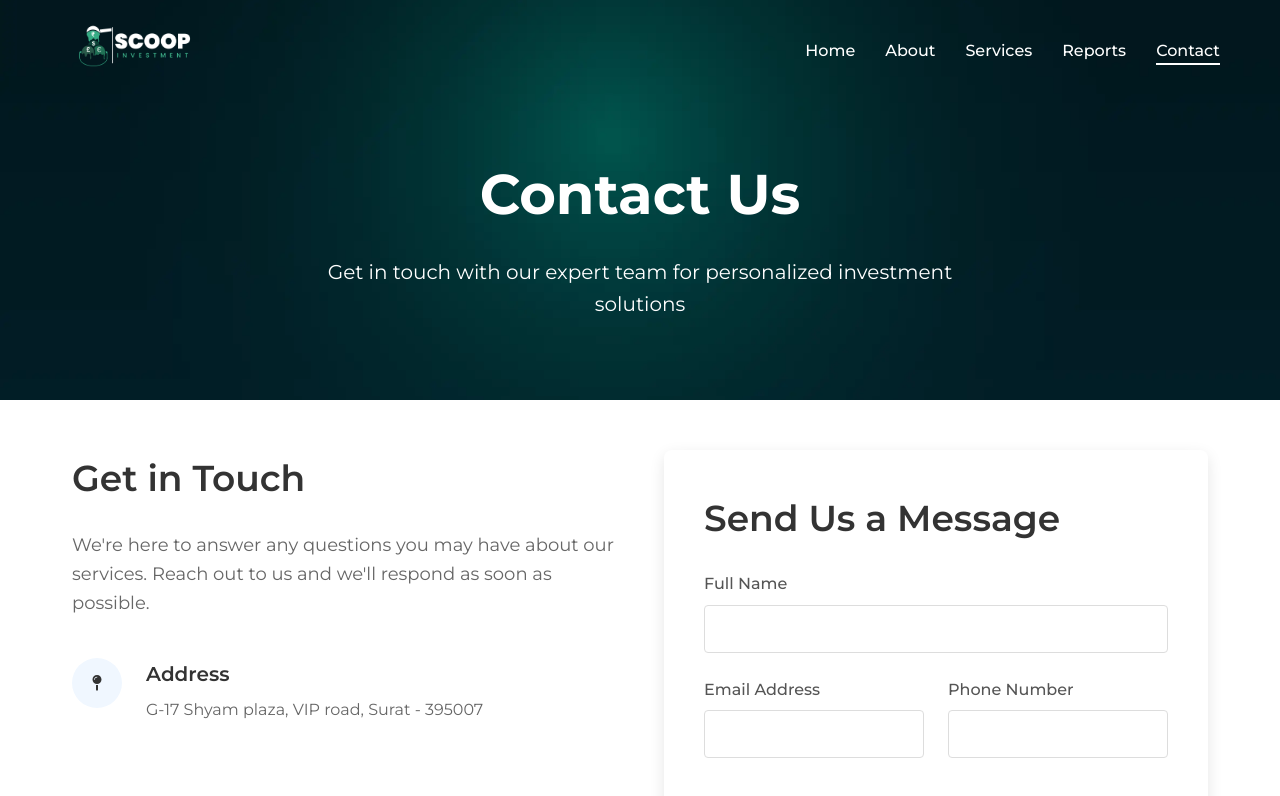
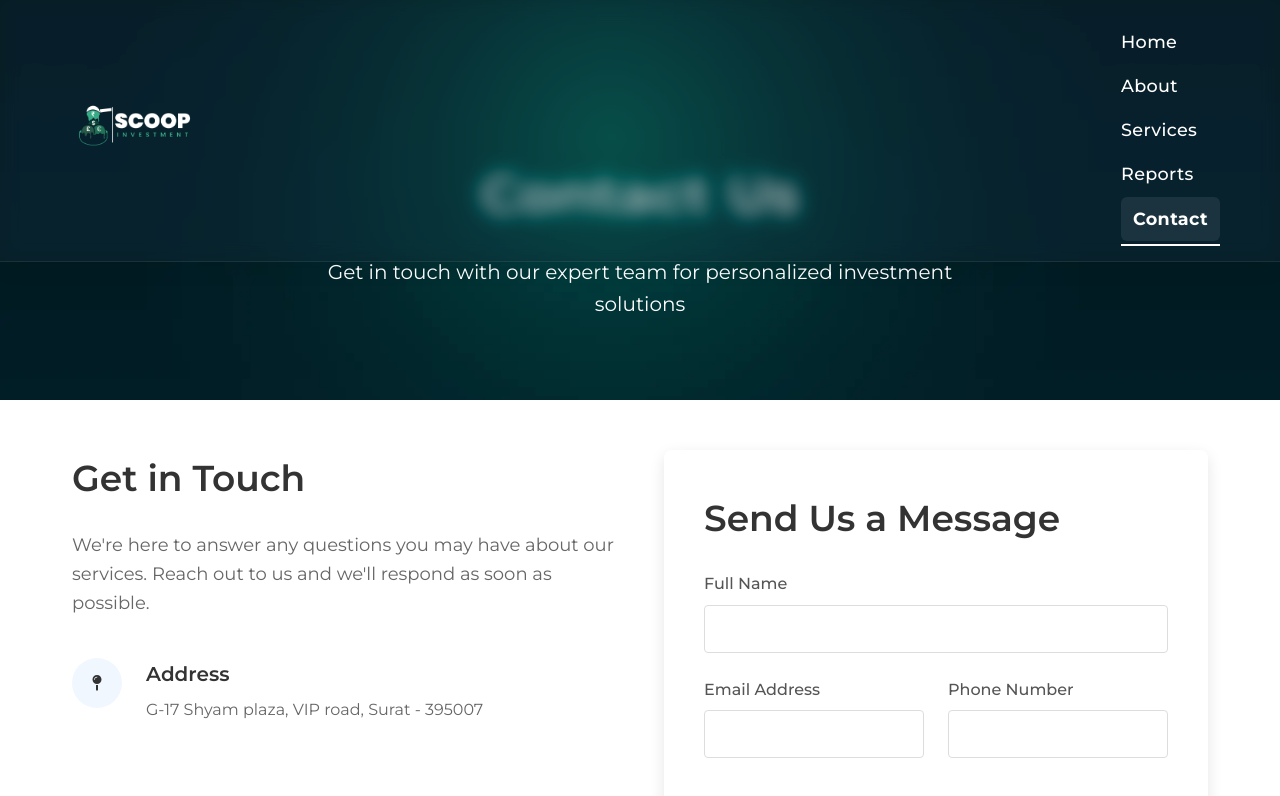
Before and after one commit to masterBranchDevs/ascent, a Next.js app: page /contact in a window 1280 px wide. Shown: the top 796 px of the page. Built offline with nearby package versions, Linux system fonts and the light colour scheme.

Commit message:
feat: enhance navbar with mobile overlay, social links, and no-scroll functionality

```diff
--- a/src/components/Navbar.module.scss
+++ b/src/components/Navbar.module.scss
@@ -1,3 +1,8 @@
+body.no-scroll {
+  overflow: hidden !important;
+  width: 100vw;
+}
+
 .navbar {
   position: fixed;
   top: 0;
@@ -17,6 +22,15 @@
     padding: 10px 0;
     box-shadow: 0 2px 10px rgba(0, 0, 0, 0.1);
   }
+}
+
+// Enhance navbar glassy look
+.navbar {
+  background: rgba(20, 40, 50, 0.35);
+  backdrop-filter: blur(10px) saturate(180%);
+  -webkit-backdrop-filter: blur(10px) saturate(180%);
+  border-bottom: 1px solid rgba(255,255,255,0.08);
+  box-shadow: 0 4px 24px rgba(0,0,0,0.07);
 }
 
 
@@ -67,6 +81,174 @@
   }
 }
 
+.desktopNavItems, .mobileNavItems {
+  list-style: none;
+  padding: 0;
+  margin: 0;
+
+  li {
+    margin-left: 30px;
+    margin-bottom: 0;
+    @media (max-width: 768px) {
+      margin-left: 0;
+      margin-bottom: 24px;
+    }
+
+    a {
+      color: var(--light-text);
+      text-decoration: none;
+      font-weight: 500;
+      position: relative;
+      transition: all 0.3s ease;
+      font-size: 1.1rem;
+      letter-spacing: 0.02em;
+      padding: 8px 0;
+      display: inline-block;
+
+      &::after {
+        content: '';
+        position: absolute;
+        bottom: -5px;
+        left: 0;
+        width: 0;
+        height: 2px;
+        background-color: var(--accent-color);
+        transition: all 0.3s ease;
+      }
+
+      &:hover::after,
+      &.active::after {
+        width: 100%;
+      }
+    }
+  }
+}
+
+.overlay {
+  position: fixed;
+  top: 0;
+  left: 0;
+  width: 100vw;
+  height: 100vh;
+  background: var(--primary-color);
+  z-index: 2000;
+  display: flex;
+  flex-direction: column;
+  justify-content: flex-start;
+  align-items: stretch;
+  opacity: 0;
+  pointer-events: none;
+  transition: opacity 0.4s cubic-bezier(0.4,0,0.2,1);
+}
+
+.overlay.open {
+  opacity: 1;
+  pointer-events: auto;
+}
+
+.mobileHeader {
+  width: 100%;
+  display: flex;
+  align-items: center;
+  justify-content: space-between;
+  padding: 24px 28px 0 28px;
+}
+
+.mobileHeader .logo {
+  width: 140px;
+  display: flex;
+  align-items: center;
+}
+
+.closeButton {
+  background: none;
+  border: none;
+  color: var(--accent-color);
+  font-size: 2.2rem;
+  cursor: pointer;
+  z-index: 2200;
+  border-radius: 50%;
+  width: 44px;
+  height: 44px;
+  display: flex;
+  align-items: center;
+  justify-content: center;
+  transition: background 0.2s;
+  &:hover {
+    background: rgba(255,255,255,0.12);
+  }
+}
+
+.mobileNavItems {
+  width: 100%;
+  margin-top: 40px;
+  display: flex;
+  flex-direction: column;
+  align-items: center;
+  gap: 20px;
+  list-style: none;
+  transform: translateX(-100%);
+  opacity: 0;
+  transition: transform 0.4s cubic-bezier(0.4,0,0.2,1), opacity 0.4s cubic-bezier(0.4,0,0.2,1);
+}
+
+.mobileNavItems.open {
+  transform: translateX(0);
+  opacity: 1;
+}
+
+.mobileNavItems li a {
+  font-size: 1.15rem;
+  font-weight: 600;
+  color: var(--light-text);
+  text-decoration: none;
+  letter-spacing: 0.01em;
+  transition: color 0.2s;
+  padding: 6px 10px 4px 10px;
+  border-radius: 0;
+  display: block;
+}
+
+.mobileNavItems li a.active,
+.mobileNavItems li a:hover {
+  color: var(--accent-color);
+  background: none;
+}
+
+.mobileFooter {
+  width: 100%;
+  margin-top: auto;
+  padding: 32px 0 18px 0;
+  display: flex;
+  flex-direction: column;
+  align-items: center;
+  gap: 16px;
+}
+
+.socials {
+  display: flex;
+  gap: 24px;
+  justify-content: center;
+  align-items: center;
+}
+
+.socials a {
+  color: var(--light-text);
+  font-size: 1.7rem;
+  transition: color 0.2s;
+}
+
+.socials a:hover {
+  color: var(--accent-color);
+}
+
+.copyright {
+  color: var(--light-text);
+  font-size: 0.95rem;
+  opacity: 0.7;
+  text-align: center;
+}
+
 .mobileToggle {
   display: none;
   flex-direction: column;
@@ -110,11 +292,25 @@
   }
 }
 
+.desktopNavItems a.active,
+.mobileNavItems a.active {
+  color: var(--accent-color);
+  font-weight: 700;
+  background: rgba(255,255,255,0.08);
+  border-radius: 6px;
+  padding: 8px 12px;
+}
+
 @media (max-width: 768px) {
+  .navItems {
+    display: none;
+  }
+  .desktopNavItems {
+    display: none;
+  }
   .mobileToggle {
     display: flex;
   }
-
   .navItems {
     position: absolute;
     top: 100%;
--- a/src/components/Navbar.tsx
+++ b/src/components/Navbar.tsx
@@ -1,6 +1,6 @@
 "use client";
 
-import { useState, useEffect } from 'react';
+import { useState, useEffect, useRef } from 'react';
 import Link from  "next/link";
 import Image from "next/image";
 
@@ -9,6 +9,7 @@ import webSiteLogo2 from "@/assets/scoop_investment_logo.png"
 import styles from './Navbar.module.scss';
 import { usePathname } from 'next/navigation'
 import {NAVIGATION_LINKS} from "@/constant/site";
+import { SOCIALS } from '@/constant/contact';
 
 const Navbar = () => {
   const [isOpen, setIsOpen] = useState(false);
@@ -23,7 +24,6 @@ const Navbar = () => {
         setScrolled(false);
       }
     };
-
     window.addEventListener('scroll', handleScroll);
     return () => {
       window.removeEventListener('scroll', handleScroll);
@@ -33,6 +33,17 @@ const Navbar = () => {
   useEffect(() => {
     setIsOpen(false);
   }, [pathname]);
+
+  useEffect(() => {
+    if (isOpen) {
+      document.body.classList.add('no-scroll');
+    } else {
+      document.body.classList.remove('no-scroll');
+    }
+    return () => {
+      document.body.classList.remove('no-scroll');
+    };
+  }, [isOpen]);
 
   return (
     <nav className={`${styles.navbar} ${scrolled ? styles.scrolled : ''}`}>
@@ -45,16 +56,56 @@ const Navbar = () => {
           <span></span>
           <span></span>
         </div>
-        <ul className={`${styles.navItems} ${isOpen ? styles.open : ''}`}>
-
+        {/* Desktop nav */}
+        <ul className={styles.desktopNavItems}>
           {NAVIGATION_LINKS.map((item, index) => (
-              <li key={item.link + index}>
-                <Link href={item.link} className={pathname === item.link ? styles.active : ''}>
-                  {item.title}
-                </Link>
-              </li>
+            <li key={item.link + index}>
+              <Link href={item.link} className={pathname === item.link ? styles.active : ''}>
+                {item.title}
+              </Link>
+            </li>
           ))}
         </ul>
+      </div>
+      {/* Mobile overlay nav */}
+      <div className={styles.overlay + (isOpen ? ' ' + styles.open : '')}>
+        <div className={styles.mobileHeader}>
+          <Link href="/" className={styles.logo} aria-label="Home">
+            <Image src={webSiteLogo2} alt="Scoop Investment" />
+          </Link>
+          <button
+            className={styles.closeButton}
+            aria-label="Close menu"
+            onClick={() => setIsOpen(false)}
+          >
+            &times;
+          </button>
+        </div>
+        <ul className={styles.mobileNavItems + (isOpen ? ' ' + styles.open : '')}>
+          {NAVIGATION_LINKS.map((item, index) => (
+            <li key={item.link + index}>
+              <Link
+                href={item.link}
+                className={pathname === item.link ? styles.active : ''}
+                onClick={() => setIsOpen(false)}
+              >
+                {item.title}
+              </Link>
+            </li>
+          ))}
+        </ul>
+        <div className={styles.mobileFooter}>
+          <div className={styles.socials}>
+            {SOCIALS.map((item, idx) => (
+              <a href={item.link} aria-label={item.title} key={item.title + idx} target="_blank" rel="noopener noreferrer">
+                <item.icon />
+              </a>
+            ))}
+          </div>
+          <div className={styles.copyright}>
+            &copy; {new Date().getFullYear()} Scoop Investment
+          </div>
+        </div>
       </div>
     </nav>
   );
```
